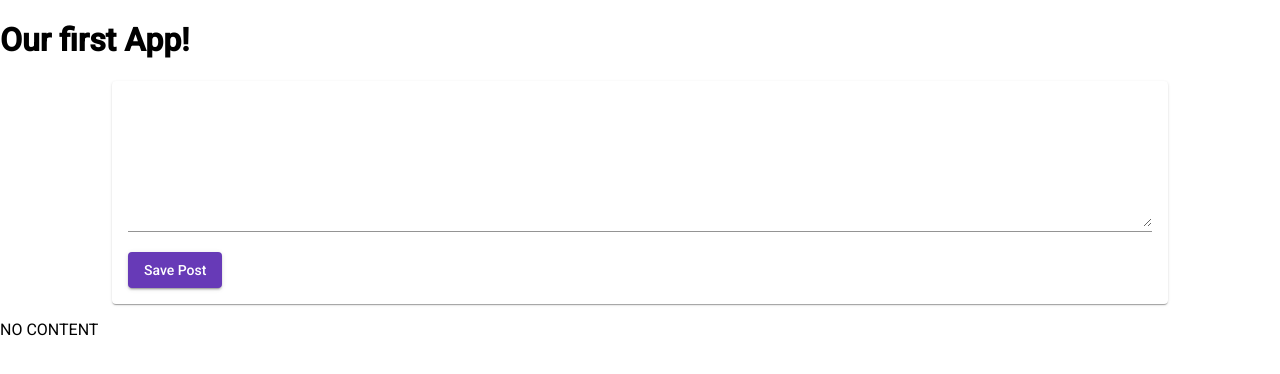
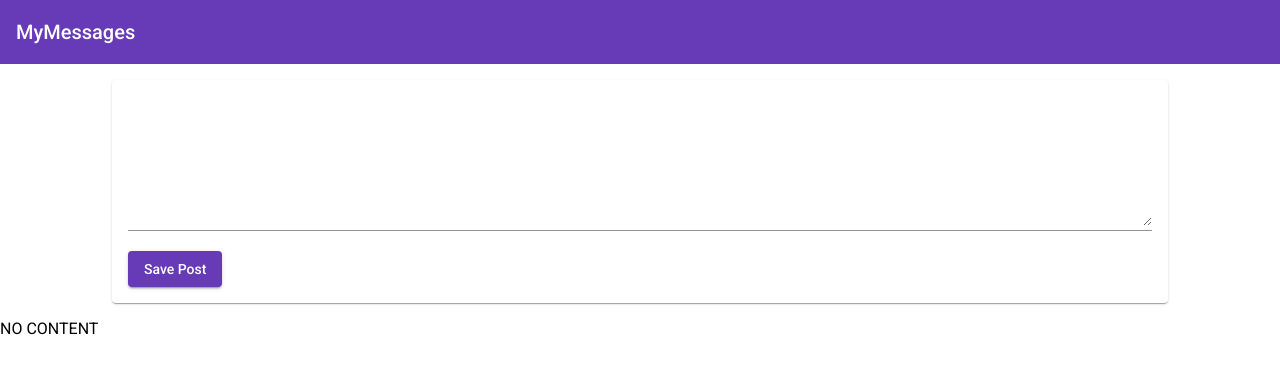
Before and after one commit to PeterJacobo/mean-course, an Angular app: page / in a window 1280 px wide. Shown: the top 374 px of the page. Built offline with nearby package versions, Linux system fonts and the light colour scheme.

Commit message:
Adding a Toolbar

```diff
--- a/src/app/app.component.css
+++ b/src/app/app.component.css
@@ -0,0 +1,3 @@
+main {
+  margin-top: 1rem;
+}
--- a/src/app/app.component.html
+++ b/src/app/app.component.html
@@ -1,2 +1,4 @@
-<h1>Our first App!</h1>
-<app-post-create></app-post-create>
+<app-header></app-header>
+<main>
+  <app-post-create></app-post-create>
+</main>
--- /dev/null
+++ b/src/app/header/header.component.html
@@ -0,0 +1 @@
+<mat-toolbar color="primary">MyMessages</mat-toolbar>
```
Also changed, not shown: src/app/app.module.ts (+6 -2 lines), src/app/header/header.component.ts (added, +9 -0 lines).
